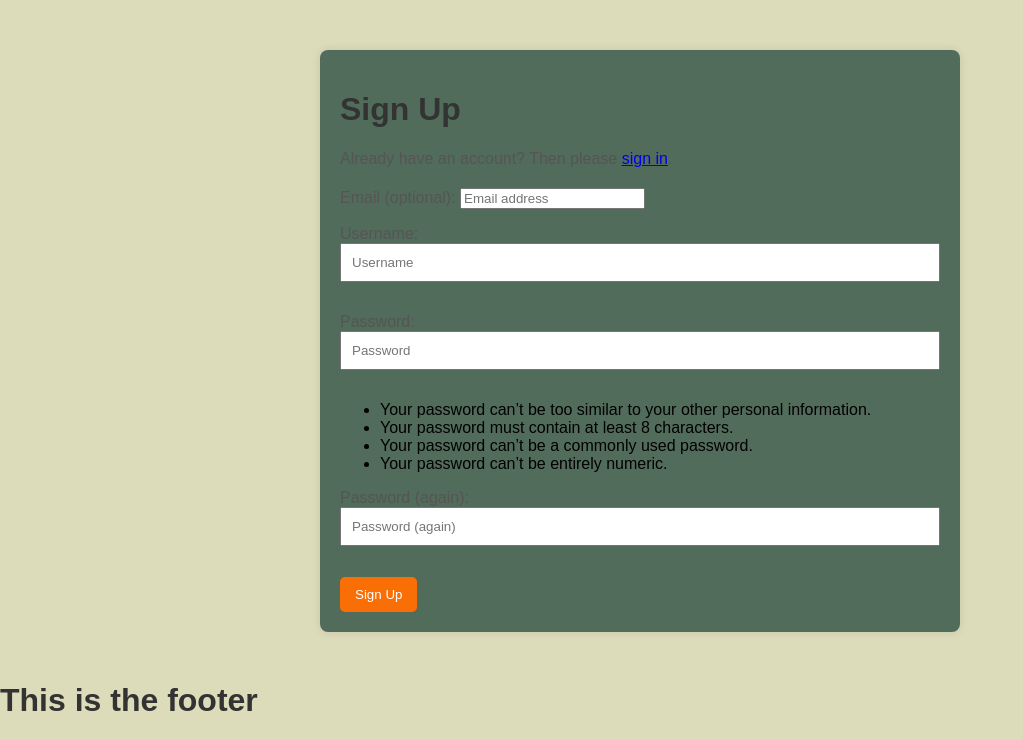
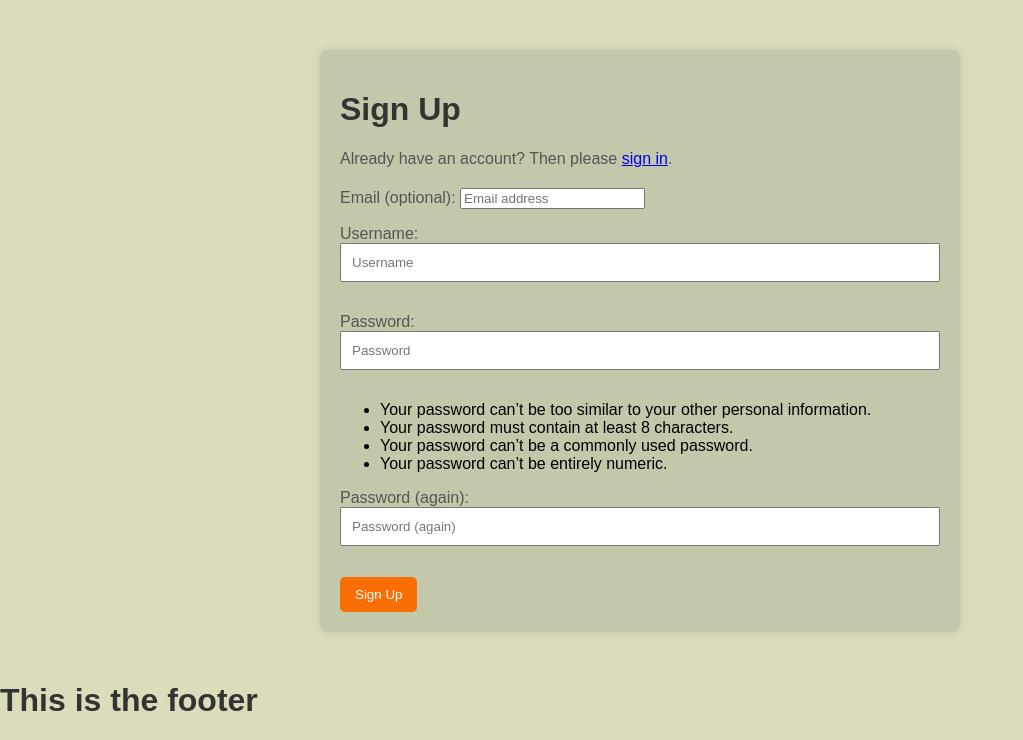
Before and after one commit to douglas86/january-hackathon-team8, a Django app: page /accounts/signup/ in a window 1280 px wide. Shown: the part 196-936 px from the top of the page, without its empty margins (0-1023 px from the left). Run offline with Django 5.2, Linux system fonts and the light colour scheme; some libraries are stand-ins or nearby versions.

Commit message:
refactor(style): Modify container background colour

```diff
--- a/static/css/styles.css
+++ b/static/css/styles.css
@@ -35,7 +35,7 @@ body {
 .container {
     max-width: 600px;
     margin: 50px auto;
-    background-color:#526c5b;
+    background-color:#526c5b2f;
     padding: 20px;
     border-radius: 8px;
     box-shadow: 0 0 10px rgba(0, 0, 0, 0.1);
@@ -94,5 +94,3 @@ form button {
 }
 
 /* End of Styles for the signup page */
-
-/* signup styling */
```
